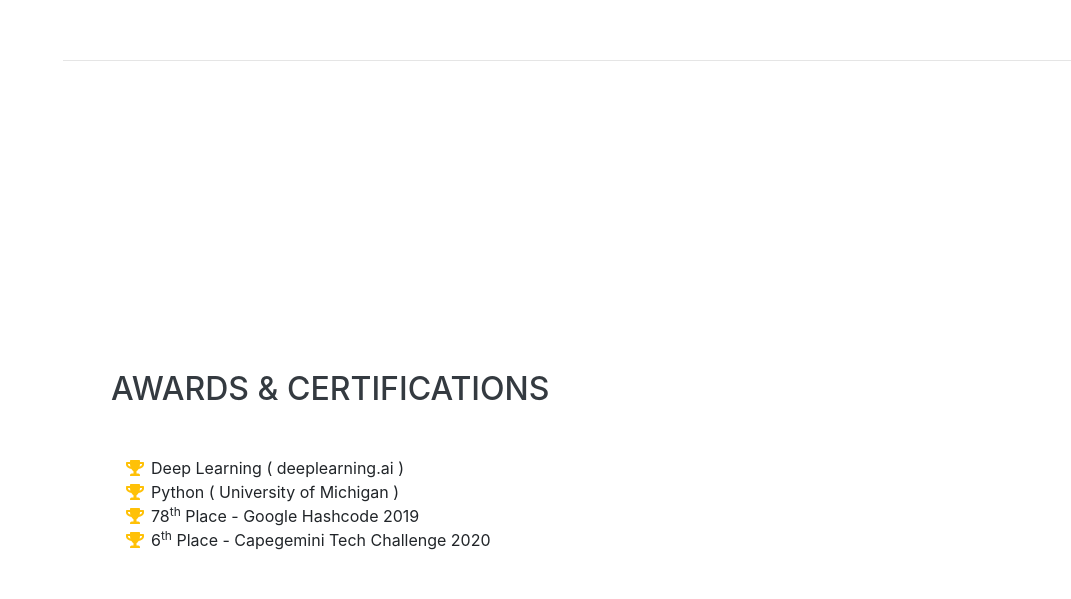
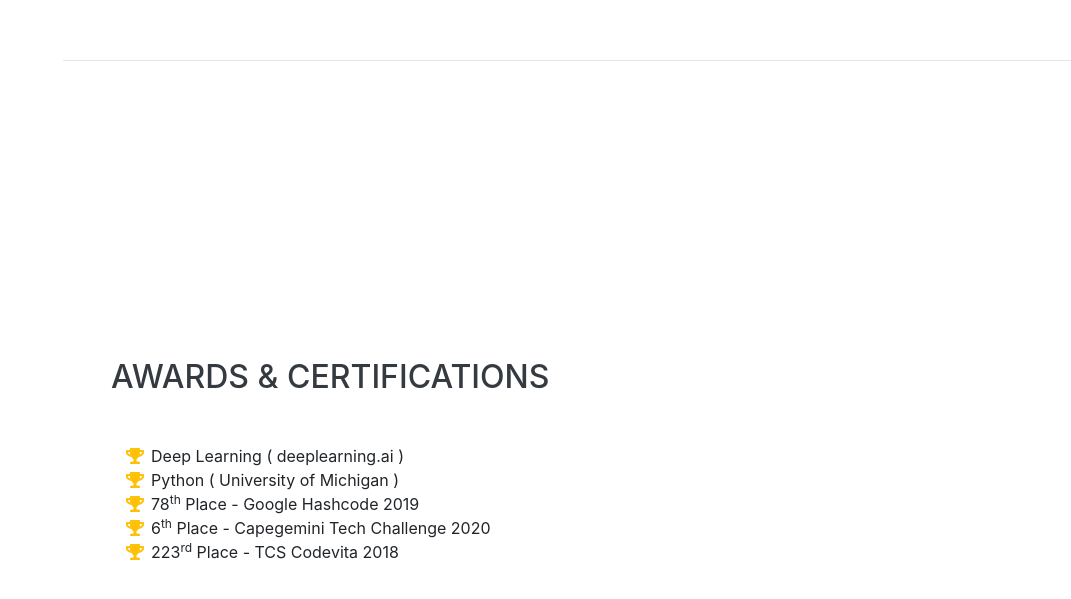
Before and after one commit to ankur221b/ankur221b.github.io, a website with bundled scripts: page index.html in a window 1280 px wide. Shown: the part 4094-4693 px from the top of the page, without its empty margins (209-1280 px from the left). Built offline with nearby package versions, Linux system fonts and the light colour scheme; a web font is replaced by a local one.

Commit message:
added achievement

```diff
--- a/index.html
+++ b/index.html
@@ -230,6 +230,10 @@
             <i class="fa-li fa fa-trophy text-warning"></i>
             6<sup>th</sup>
             Place - Capegemini Tech Challenge 2020</li>
+          <li>
+            <i class="fa-li fa fa-trophy text-warning"></i>
+            223<sup>rd</sup>
+            Place - TCS Codevita 2018</li>
         </ul>
       </div>
     </section>
```
